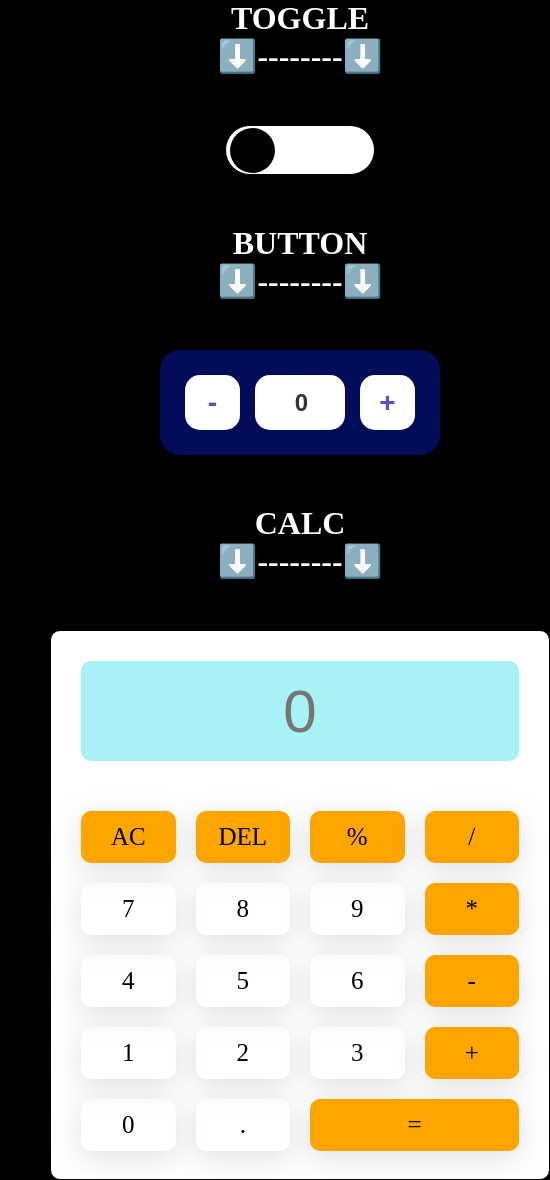
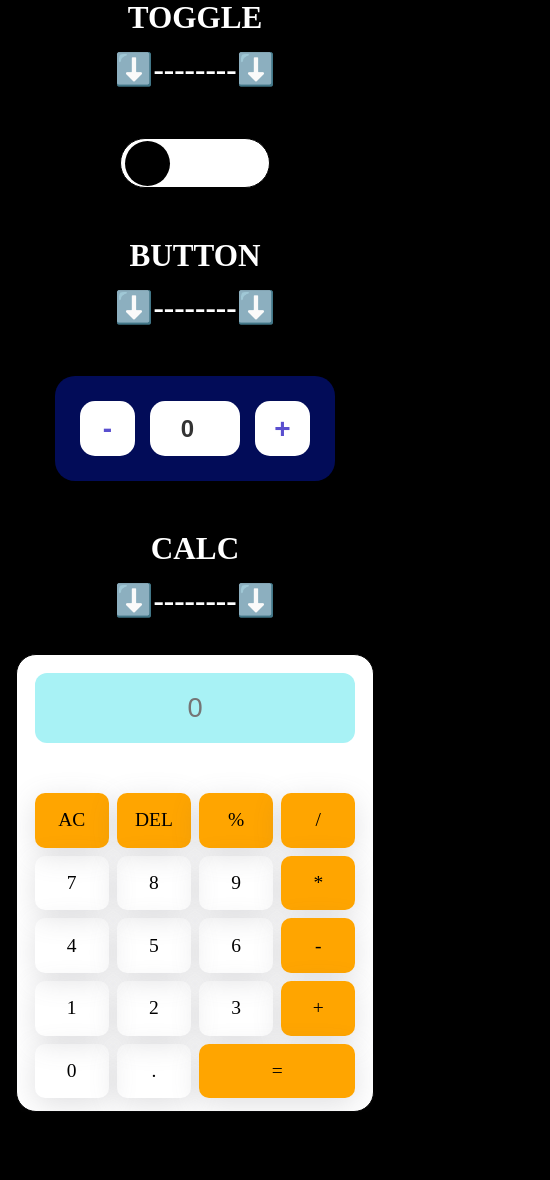
Before and after one commit to parthchaurasia8600-stack/MPROJECT, a plain HTML site: page index.html in a window 390 px wide. Shown: the whole page, 550 px wide, since content can reach past the window. After the commit the page ends 1112 px from the top, so only its background shows below. Drawn offline with Linux system fonts and the light colour scheme.

Commit message:
Update style.css

```diff
--- a/style.css
+++ b/style.css
@@ -151,3 +151,87 @@ input{
     grid-column-start: 3;
     grid-column-end: 5;
 }
+
+@media (max-width: 600px) {
+
+    body {
+        width: 100%;
+        min-height: 100vh;
+        overflow-x: hidden;
+    }
+
+    .container {
+        width: min(92%, 400px);
+        min-height: auto;
+        height: auto;
+
+        padding: 18px;
+        margin: 20px auto;
+
+        border-radius: 20px;
+    }
+
+    .btn-container {
+        width: 100%;
+        gap: 8px;
+    }
+
+    .btn-2 {
+        width: 100%;
+        height: clamp(52px, 14vw, 65px);
+
+        font-size: clamp(18px, 5vw, 24px);
+
+        border-radius: 10px;
+    }
+    .btn-1 {
+        width: 100%;
+        height: clamp(52px, 14vw, 65px);
+
+        font-size: clamp(18px, 5vw, 24px);
+
+        border-radius: 10px;
+    }
+
+    .inputBox {
+        width: 100%;
+        height: clamp(65px, 18vw, 80px);
+
+        padding: 10px;
+
+        font-size: clamp(24px, 7vw, 34px);
+
+        border-radius: 12px;
+
+        overflow: hidden;
+    }
+
+    h1 {
+        font-size: clamp(26px, 8vw, 36px);
+        margin-bottom: 15px;
+    }
+
+    .btn{
+        width: 45px;
+        height: 45px;
+        border-radius: 50%;
+        background-color: black;
+        margin: 2px 4px;
+        cursor: pointer;
+        transition: .3s ease;
+    }
+
+    .numb {
+        width: 90px;
+        height: 55px;
+        border: none;
+        border-radius: 15px;
+        background: white;
+        color: #333;
+        text-align: center;
+        font-size: 24px;
+        font-weight: bold;
+        outline: none;
+        padding-left: 0px;
+    }
+}
```
